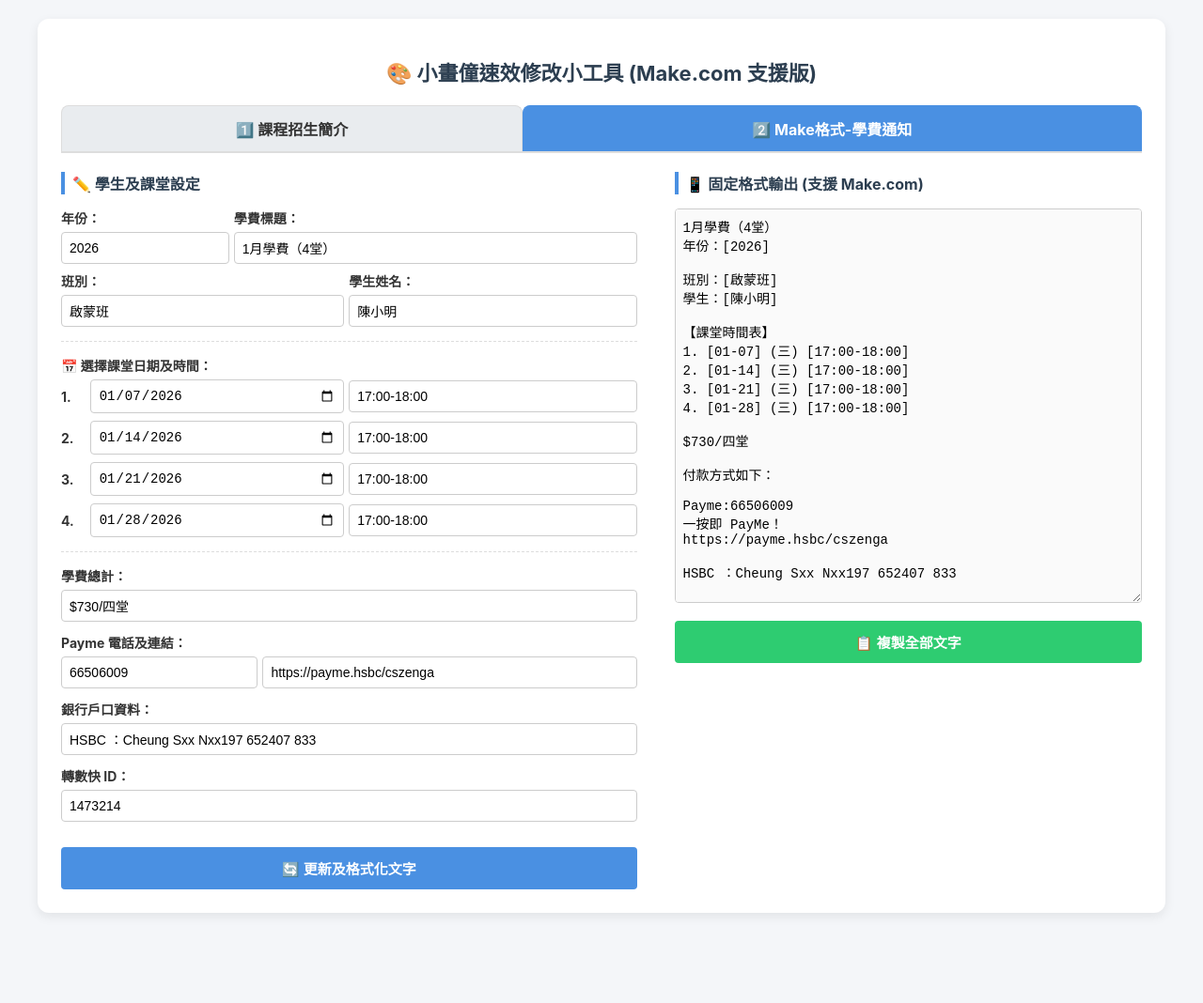
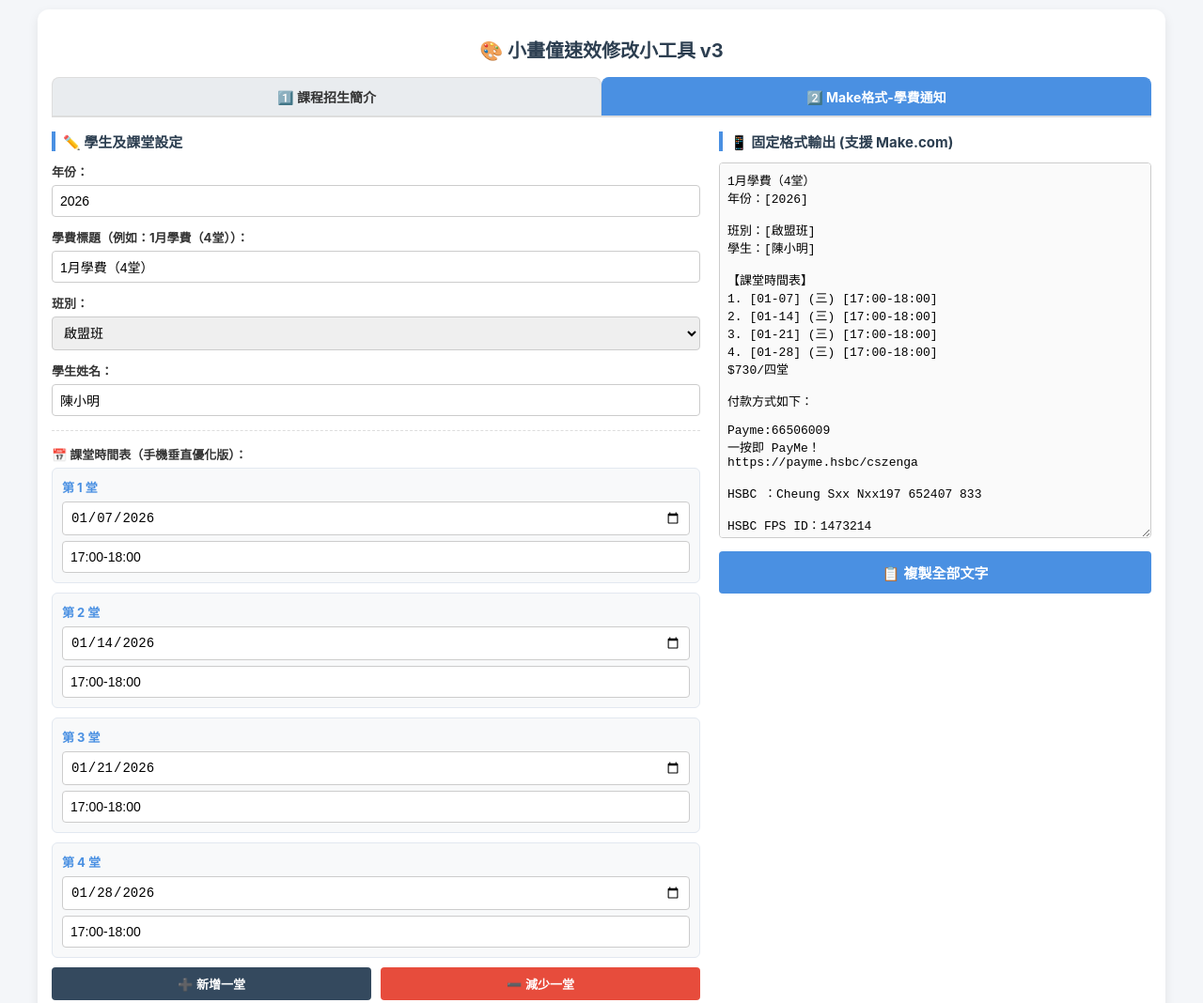
Before and after one commit to ckchiu001-blip/drawing-lesson-tool, a plain HTML site: page index.html in a window 1280 px wide. Shown: the top 1068 px of the page at 94% size. Before the commit the page ends 992 px from the top, so only its background shows below. Drawn offline with Linux system fonts and the light colour scheme.

Commit message:
Update index.html-C
🛠️ 今次更新三大重點：

    手機介面優化（時間排在日期下面）：不再用左右並排（左右並排在手機畫面不夠寬時會被擠壓或遮擋），現在改為日期在上面、時間在下面，手機填寫更順手。

    動態增加/減少堂數（3堂至8堂）：新增了「➕ 新增一堂」和「➖ 減少一堂」的按鈕，你可以自由調整成 3 堂、4 堂、甚至是 8 堂，Make 輸出的格式編號（1, 2, 3...）會自動排下去。

    班別下拉式選單：直接提供「啟蒙班、初班、中班、高班、手工班」5 個固定選項，免去手動打字。

```diff
--- a/index.html
+++ b/index.html
@@ -3,46 +3,55 @@
 <head>
     <meta charset="UTF-8">
     <meta name="viewport" content="width=device-width, initial-scale=1.0">
-    <title>小畫僮教材/收費自動化工具</title>
+    <title>小畫僮教材/收費自動化工具 v3</title>
     <style>
         *, *::before, *::after { box-sizing: border-box; }
-        body { font-family: -apple-system, BlinkMacSystemFont, "Segoe UI", Roboto, sans-serif; margin: 20px; background-color: #f4f6f9; color: #333; }
-        .container { display: block; max-width: 1200px; margin: 0 auto; background: white; padding: 25px; border-radius: 12px; box-shadow: 0 4px 12px rgba(0,0,0,0.08); }
-        h1 { text-align: center; color: #2c3e50; font-size: 22px; margin-bottom: 20px; }
+        body { font-family: -apple-system, BlinkMacSystemFont, "Segoe UI", Roboto, sans-serif; margin: 10px; background-color: #f4f6f9; color: #333; }
+        .container { max-width: 1200px; margin: 0 auto; background: white; padding: 15px; border-radius: 12px; box-shadow: 0 4px 12px rgba(0,0,0,0.08); }
+        h1 { text-align: center; color: #2c3e50; font-size: 20px; margin-bottom: 15px; }
 
-        .tabs { display: table; width: 100%; border-bottom: 2px solid #ddd; margin-bottom: 20px; }
-        .tab-btn { display: table-cell; text-align: center; padding: 12px; background: #e9ecef; cursor: pointer; font-weight: bold; border-radius: 8px 8px 0 0; border: 1px solid #ddd; border-bottom: none; }
+        .tabs { display: flex; border-bottom: 2px solid #ddd; margin-bottom: 15px; }
+        .tab-btn { flex: 1; text-align: center; padding: 10px; background: #e9ecef; cursor: pointer; font-weight: bold; border-radius: 8px 8px 0 0; border: 1px solid #ddd; border-bottom: none; font-size: 14px; }
         .tab-btn.active { background: #4A90E2; color: white; border-color: #4A90E2; }
 
-        .main-layout { display: table; width: 100%; table-layout: fixed; margin-top: 15px; }
-        .form-section { display: table-cell; width: 55%; padding-right: 20px; vertical-align: top; }
-        .output-section { display: table-cell; width: 45%; padding-left: 20px; vertical-align: top; }
+        .main-layout { display: flex; flex-direction: column; gap: 20px; }
+        @media (min-width: 768px) {
+            .main-layout { flex-direction: row; }
+            .form-section { flex: 1.2; }
+            .output-section { flex: 0.8; }
+        }
 
         .tab-content { display: none; }
         .tab-content.active { display: block; }
 
-        h2 { margin-top: 0; color: #2c3e50; font-size: 16px; border-left: 4px solid #4A90E2; padding-left: 8px; margin-bottom: 15px; }
+        h2 { margin-top: 0; color: #2c3e50; font-size: 15px; border-left: 4px solid #4A90E2; padding-left: 8px; margin-bottom: 12px; }
         .form-group { margin-bottom: 12px; }
-        .inline-group { display: table; width: 100%; margin-bottom: 8px; }
-        .inline-cell { display: table-cell; padding-right: 5px; vertical-align: middle; }
-        .inline-cell:last-child { padding-right: 0; }
 
-        label { display: block; font-weight: bold; margin-bottom: 5px; font-size: 14px; }
+        label { display: block; font-weight: bold; margin-bottom: 5px; font-size: 13px; }
         input[type="text"], input[type="date"], select, textarea { width: 100%; padding: 8px; border: 1px solid #ccc; border-radius: 4px; font-size: 14px; }
-        textarea { height: 420px; font-family: monospace; font-size: 14px; background: #fafafa; resize: vertical; }
+        textarea { height: 400px; font-family: monospace; font-size: 13px; background: #fafafa; resize: vertical; }
 
-        button { background-color: #4A90E2; color: white; border: none; padding: 12px; border-radius: 4px; cursor: pointer; font-size: 15px; font-weight: bold; width: 100%; margin-top: 15px; }
-        button:hover { background-color: #357ABD; }
+        /* 專門為手機優化的課堂卡片樣式 */
+        .lesson-card { background: #f8f9fa; border: 1px solid #e2e8f0; border-radius: 6px; padding: 10px; margin-bottom: 10px; position: relative; }
+        .lesson-title { font-weight: bold; font-size: 13px; color: #4A90E2; margin-bottom: 6px; }
+        .lesson-card input { margin-bottom: 6px; }
+        .lesson-card input:last-child { margin-bottom: 0; }
+
+        .btn-group { display: flex; gap: 10px; margin-bottom: 15px; }
+        .action-btn { flex: 1; padding: 8px; font-size: 13px; font-weight: bold; border-radius: 4px; border: none; cursor: pointer; }
+        .btn-add { background-color: #34495e; color: white; }
+        .btn-del { background-color: #e74c3c; color: white; }
+
+        button.submit-btn { background-color: #4A90E2; color: white; border: none; padding: 12px; border-radius: 4px; cursor: pointer; font-size: 15px; font-weight: bold; width: 100%; margin-top: 10px; }
+        button:hover { opacity: 0.9; }
         .copy-btn { background-color: #2ECC71; }
-        .copy-btn:hover { background-color: #27AE60; }
         hr { border: 0; border-top: 1px dashed #ddd; margin: 15px 0; }
-        .num-label { width: 25px; font-weight: bold; font-size: 14px; display: inline-block; }
     </style>
 </head>
 <body>
 
 <div class="container">
-    <h1>🎨 小畫僮速效修改小工具 (Make.com 支援版)</h1>
+    <h1>🎨 小畫僮速效修改小工具 v3</h1>
 
     <div class="tabs">
         <div class="tab-btn" onclick="switchTab('course')">1️⃣ 課程招生簡介</div>
@@ -54,11 +63,11 @@
 
             <div id="course-form" class="tab-content">
                 <h2>✏️ 修改課程內容</h2>
-                <div class="form-group"><label>啟蒙班試堂費：</label><input type="text" id="trial_mami" value="$100"></div>
+                <div class="form-group"><label>啟盟班試堂費：</label><input type="text" id="trial_mami" value="$100"></div>
                 <div class="form-group"><label>黏土班試堂費：</label><input type="text" id="trial_clay" value="$100"></div>
                 <div class="form-group"><label>師生比例：</label><input type="text" id="ratio" value="1:4/2:6"></div>
                 <hr>
-                <div class="form-group"><label>1️⃣ 探索啟蒙班學費：</label><input type="text" id="price_1" value="$730"></div>
+                <div class="form-group"><label>1️⃣ 探索啟盟班學費：</label><input type="text" id="price_1" value="$730"></div>
                 <div class="form-group"><label>2️⃣ 繪畫班-初班學費：</label><input type="text" id="price_2_low" value="$720"></div>
                 <div class="form-group"><label>2️⃣ 繪畫班-中班學費：</label><input type="text" id="price_2_mid" value="$730"></div>
                 <div class="form-group"><label>2️⃣ 繪畫班-高班學費：</label><input type="text" id="price_2_high" value="$750"></div>
@@ -70,65 +79,97 @@
             <div id="tuition-form" class="tab-content active">
                 <h2>✏️ 學生及課堂設定</h2>
 
-                <div class="inline-group">
-                    <div class="inline-cell" style="width: 30%;"><label>年份：</label><input type="text" id="t_year" value="2026"></div>
-                    <div class="inline-cell" style="width: 70%;"><label>學費標題：</label><input type="text" id="t_month" value="1月學費（4堂）"></div>
+                <div class="form-group">
+                    <label>年份：</label>
+                    <input type="text" id="t_year" value="2026">
+                </div>
+                <div class="form-group">
+                    <label>學費標題（例如：1月學費（4堂））：</label>
+                    <input type="text" id="t_month" value="1月學費（4堂）">
                 </div>
 
-                <div class="inline-group">
-                    <div class="inline-cell" style="width: 50%;"><label>班別：</label><input type="text" id="t_class" value="啟蒙班"></div>
-                    <div class="inline-cell" style="width: 50%;"><label>學生姓名：</label><input type="text" id="t_student" value="陳小明"></div>
+                <div class="form-group">
+                    <label>班別：</label>
+                    <select id="t_class">
+                        <option value="啟盟班">啟盟班</option>
+                        <option value="初班">初班</option>
+                        <option value="中班">中班</option>
+                        <option value="高班">高班</option>
+                        <option value="手工班">手工班</option>
+                    </select>
+                </div>
+                <div class="form-group">
+                    <label>學生姓名：</label>
+                    <input type="text" id="t_student" value="陳小明">
                 </div>
 
                 <hr>
-                <label>📅 選擇課堂日期及時間：</label>
+                <label>📅 課堂時間表（手機垂直優化版）：</label>
 
-                <div class="inline-group">
-                    <div class="inline-cell" style="width: 5%;"><span class="num-label">1.</span></div>
-                    <div class="inline-cell" style="width: 45%;"><input type="date" id="date_picker_1" value="2026-01-07"></div>
-                    <div class="inline-cell" style="width: 50%;"><input type="text" id="time_picker_1" value="17:00-18:00"></div>
-                </div>
-                <div class="inline-group">
-                    <div class="inline-cell" style="width: 5%;"><span class="num-label">2.</span></div>
-                    <div class="inline-cell" style="width: 45%;"><input type="date" id="date_picker_2" value="2026-01-14"></div>
-                    <div class="inline-cell" style="width: 50%;"><input type="text" id="time_picker_2" value="17:00-18:00"></div>
-                </div>
-                <div class="inline-group">
-                    <div class="inline-cell" style="width: 5%;"><span class="num-label">3.</span></div>
-                    <div class="inline-cell" style="width: 45%;"><input type="date" id="date_picker_3" value="2026-01-21"></div>
-                    <div class="inline-cell" style="width: 50%;"><input type="text" id="time_picker_3" value="17:00-18:00"></div>
-                </div>
-                <div class="inline-group">
-                    <div class="inline-cell" style="width: 5%;"><span class="num-label">4.</span></div>
-                    <div class="inline-cell" style="width: 45%;"><input type="date" id="date_picker_4" value="2026-01-28"></div>
-                    <div class="inline-cell" style="width: 50%;"><input type="text" id="time_picker_4" value="17:00-18:00"></div>
+                <div id="lessons-container">
+                    </div>
+
+                <div class="btn-group">
+                    <button type="button" class="action-btn btn-add" onclick="addLesson()">➕ 新增一堂</button>
+                    <button type="button" class="action-btn btn-del" onclick="removeLesson()">➖ 減少一堂</button>
                 </div>
 
                 <hr>
                 <div class="form-group"><label>學費總計：</label><input type="text" id="t_price" value="$730/四堂"></div>
-                <div class="form-group"><label>Payme 電話及連結：</label>
-                    <div class="inline-group">
-                        <div class="inline-cell" style="width: 35%;"><input type="text" id="t_payme_tel" value="66506009"></div>
-                        <div class="inline-cell" style="width: 65%;"><input type="text" id="t_payme" value="https://payme.hsbc/cszenga"></div>
-                    </div>
-                </div>
+                <div class="form-group"><label>Payme 電話：</label><input type="text" id="t_payme_tel" value="66506009"></div>
+                <div class="form-group"><label>Payme 連結：</label><input type="text" id="t_payme" value="https://payme.hsbc/cszenga"></div>
                 <div class="form-group"><label>銀行戶口資料：</label><input type="text" id="t_bank" value="HSBC ：Cheung Sxx Nxx&#10;197 652407 833"></div>
                 <div class="form-group"><label>轉數快 ID：</label><input type="text" id="t_fps" value="1473214"></div>
             </div>
 
-            <button onclick="generateText()">🔄 更新及格式化文字</button>
+            <button class="submit-btn" onclick="generateText()">🔄 更新及格式化文字</button>
         </div>
 
         <div class="output-section">
             <h2>📱 固定格式輸出 (支援 Make.com)</h2>
             <textarea id="outputText" readonly></textarea>
-            <button class="copy-btn" onclick="copyToClipboard()">📋 複製全部文字</button>
+            <button class="submit-btn copy-btn" onclick="copyToClipboard()">📋 複製全部文字</button>
         </div>
     </div>
 </div>
 
 <script>
-let currentMode = 'tuition'; // 預設打開對接 Make.com 的分頁
+let currentMode = 'tuition';
+let lessonCount = 0;
+
+// 預設日期數據，方便開機測試
+const defaultDates = ["2026-01-07", "2026-01-14", "2026-01-21", "2026-01-28"];
+
+// 新增一堂課的 DOM
+function addLesson() {
+    if(lessonCount >= 12) { alert("最多設定 12 堂課"); return; }
+    lessonCount++;
+
+    const container = document.getElementById('lessons-container');
+    const card = document.createElement('div');
+    card.className = 'lesson-card';
+    card.id = `lesson_card_${lessonCount}`;
+
+    // 預設日期處理
+    let defaultDate = defaultDates[lessonCount-1] || "";
+
+    card.innerHTML = `
+        <div class="lesson-title">第 ${lessonCount} 堂</div>
+        <input type="date" id="date_picker_${lessonCount}" value="${defaultDate}" onchange="generateText()">
+        <input type="text" id="time_picker_${lessonCount}" value="17:00-18:00" placeholder="上堂時間" oninput="generateText()">
+    `;
+    container.appendChild(card);
+    generateText();
+}
+
+// 減少一堂課
+function removeLesson() {
+    if(lessonCount <= 1) { alert("最少需要 1 堂課"); return; }
+    const card = document.getElementById(`lesson_card_${lessonCount}`);
+    if(card) card.remove();
+    lessonCount--;
+    generateText();
+}
 
 function switchTab(mode) {
     currentMode = mode;
@@ -145,7 +186,6 @@
     generateText();
 }
 
-// 根據自動轉化星期幾
 function getWeekday(dateString) {
     if(!dateString) return '';
     const weekdays = ['日', '一', '二', '三', '四', '五', '六'];
@@ -153,12 +193,11 @@
     return weekdays[d.getDay()];
 }
 
-// 格式化日期為 MM-DD
 function formatMMDD(dateString) {
     if(!dateString) return '';
     const parts = dateString.split('-');
     if(parts.length === 3) {
-        return `${parts[1]}-${parts[2]}`; // 回傳 01-07 格式
+        return `${parts[1]}-${parts[2]}`;
     }
     return '';
 }
@@ -180,7 +219,7 @@
         template = `家長你好👋
 
 🎉恆常畫班免費試堂優惠
-（免費試堂只限初中班，啟蒙班2.5-3.5試堂費${trial_mami}）
+（免費試堂只限初中班，啟盟班2.5-3.5試堂費${trial_mami}）
 
 🎉黏土手工班試堂費${trial_clay}
 ✨️即日報名送小畫僮畫簿+圍裙手袖
@@ -193,7 +232,7 @@
 
 恆常班四堂優惠:
 
-1️⃣探索啟蒙班 （ 2.5-3歲 ）🎨
+1️⃣探索啟盟班 （ 2.5-3歲 ）🎨
   ${price_1}  /  四堂
 
 2️⃣藝術繪畫班 🎨
@@ -210,33 +249,25 @@
 📍${address}`;
 
     } else {
-        // 學費收費範本（Make.com 優化格式）
         const t_month = document.getElementById('t_month').value;
         const t_year = document.getElementById('t_year').value;
         const t_class = document.getElementById('t_class').value;
         const t_student = document.getElementById('t_student').value;
 
-        const d1 = document.getElementById('date_picker_1').value;
-        const t1 = document.getElementById('time_picker_1').value;
-        const d2 = document.getElementById('date_picker_2').value;
-        const t2 = document.getElementById('time_picker_2').value;
-        const d3 = document.getElementById('date_picker_3').value;
-        const t3 = document.getElementById('time_picker_3').value;
-        const d4 = document.getElementById('date_picker_4').value;
-        const t4 = document.getElementById('time_picker_4').value;
+        let schedule = '';
+        for(let i=1; i<=lessonCount; i++){
+            const d = document.getElementById(`date_picker_${i}`).value;
+            const t = document.getElementById(`time_picker_${i}`).value;
+            if(d) {
+                schedule += `${i}. [${formatMMDD(d)}] (${getWeekday(d)}) [${t}]\n`;
+            }
+        }
 
         const t_price = document.getElementById('t_price').value;
         const t_payme = document.getElementById('t_payme').value;
         const t_payme_tel = document.getElementById('t_payme_tel').value;
         const t_bank = document.getElementById('t_bank').value;
         const t_fps = document.getElementById('t_fps').value;
-
-        // 生成時間表，嚴格控制空格，確保固定格式
-        let schedule = '';
-        if(d1) schedule += `1. [${formatMMDD(d1)}] (${getWeekday(d1)}) [${t1}]\n`;
-        if(d2) schedule += `2. [${formatMMDD(d2)}] (${getWeekday(d2)}) [${t2}]\n`;
-        if(d3) schedule += `3. [${formatMMDD(d3)}] (${getWeekday(d3)}) [${t3}]\n`;
-        if(d4) schedule += `4. [${formatMMDD(d4)}] (${getWeekday(d4)}) [${t4}]\n`;
 
         template = `${t_month}
 年份：[${t_year}]
@@ -245,8 +276,7 @@
 學生：[${t_student}]
 
 【課堂時間表】
-${schedule}
-${t_price}
+${schedule}${t_price}
 
 付款方式如下：
 
@@ -271,11 +301,13 @@
     copyText.select();
     copyText.setSelectionRange(0, 99999);
     navigator.clipboard.writeText(copyText.value);
-    alert("已複製固定格式文字！可以拿去測試 Make.com 了！");
+    alert("已複製固定格式文字！");
 }
 
-// 首次加載
-generateText();
+// 初始化預設 4 堂課
+for(let i=0; i<4; i++) {
+    addLesson();
+}
 </script>
 
 </body>
```
